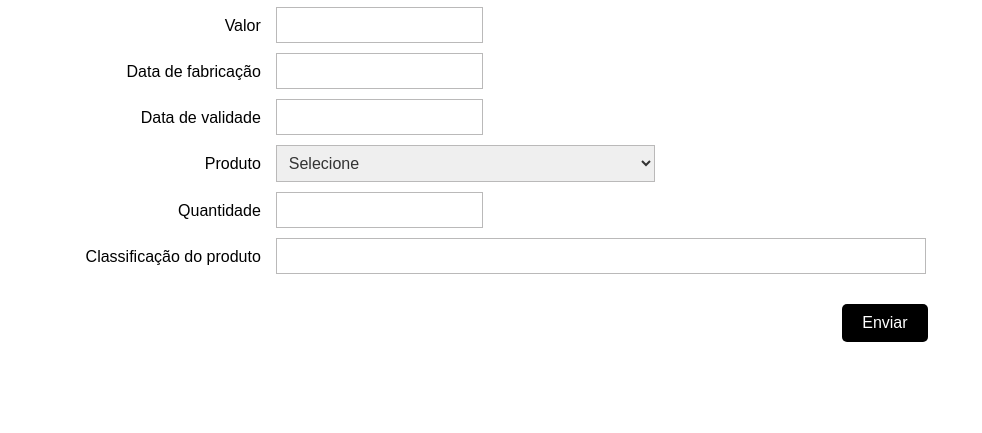
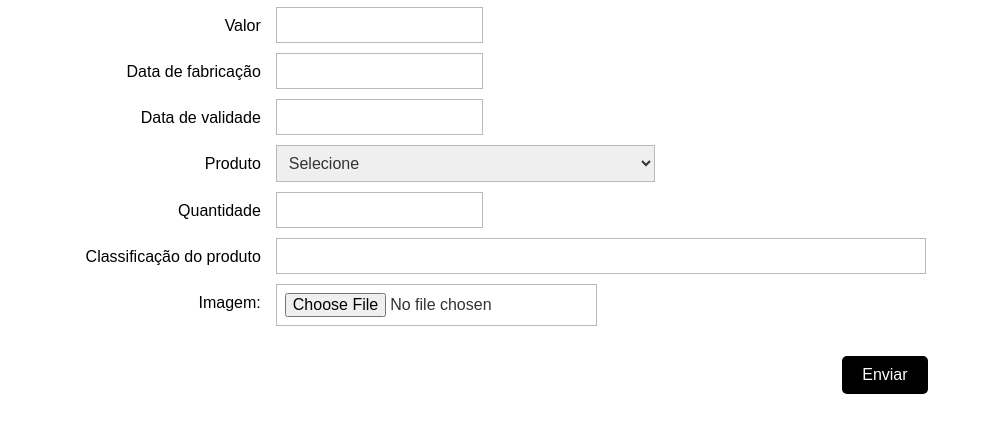
Before and after one commit to uillianamaral/PI_2017, a plain HTML site: page formulario-responsivo-master/index.html in a window 1280 px wide. Shown: the part 119-552 px from the top of the page, without its empty margins (0-982 px from the left). Drawn offline with Linux system fonts and the light colour scheme; a web font is replaced by a local one.

Commit message:
Update index.html

```diff
--- a/formulario-responsivo-master/index.html
+++ b/formulario-responsivo-master/index.html
@@ -46,6 +46,9 @@
                     <label>Classificação do produto</label>
                     <input name="" type="text" class="g">
 
+	            <label>Imagem:</label>
+                    <td><input type="file" name="foto_produto" size="50" id="imagem"></td>
+
                     <input type="submit" value="Enviar">
 
                 </form>
```
